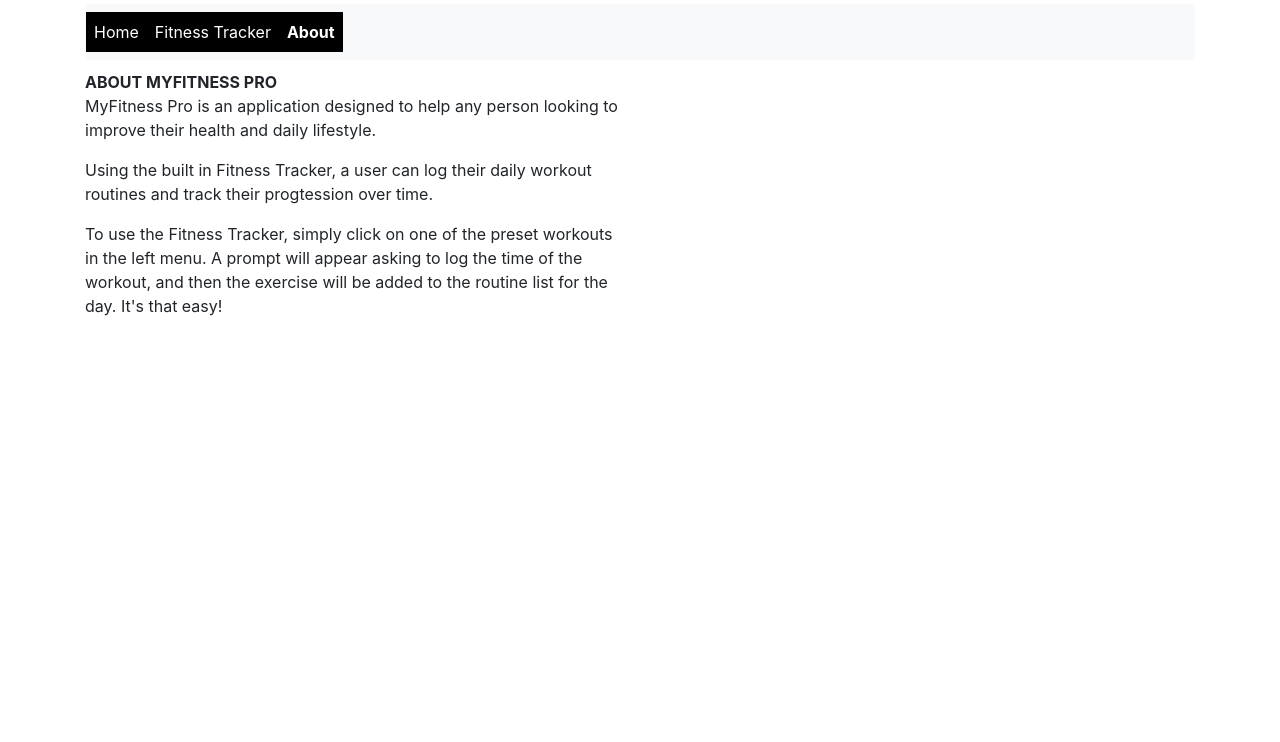
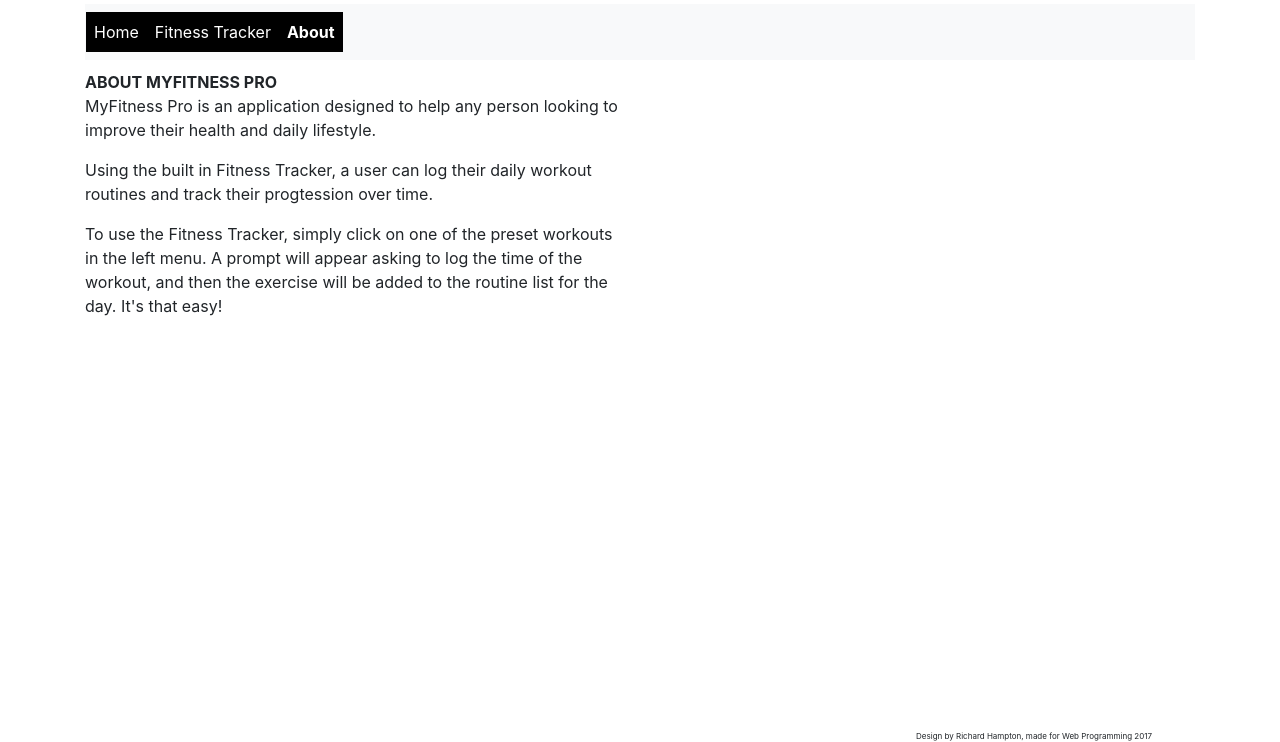
Before and after one commit to champton95/myFitnessApp, a website: page about.html in a window 1280 px wide. Shown: the part 58-800 px from the top of the page. Drawn offline with nearby package versions, Linux system fonts and the light colour scheme.

Commit message:
update3
abc

```diff
--- a/about.html
+++ b/about.html
@@ -26,6 +26,9 @@
                     <p>To use the Fitness Tracker, simply click on one of the preset workouts in the left menu.  A prompt will appear asking to log the time of the workout, and then the exercise will be added to the routine list for the day.  It's that easy!</p>
                 </div>
             </div>
+            <div class="row">
+                <div id="footer-placeholder"></div>
+            </div>
         </div>
 
         <script>
--- /dev/null
+++ b/src/_footer.html
@@ -0,0 +1,3 @@
+<div id="footer">
+    Design by Richard Hampton, made for Web Programming 2017
+</div>
--- a/src/main.css
+++ b/src/main.css
@@ -70,3 +70,10 @@ ul{
     border-bottom: 3px solid black;
     padding-left: 5px;
 }
+#footer{
+    position: fixed;
+    bottom: 0;
+    right:10%;
+    text-align: right;
+    font-size: 8px;
+}
--- a/src/nav.js
+++ b/src/nav.js
@@ -8,6 +8,7 @@ $(function(){
     });
 
     $("#calendar-placeholder").load("src/_cal.html");
+    $("#footer-placeholder").load("src/_footer.html");
 
     $(".btn-primary").click(function(){
         $(this).closest(".col").css({ 'max-width': 'none' })
```
Also changed, not shown: fitTrack.html (+3 -0 lines), index.html (+3 -0 lines).
